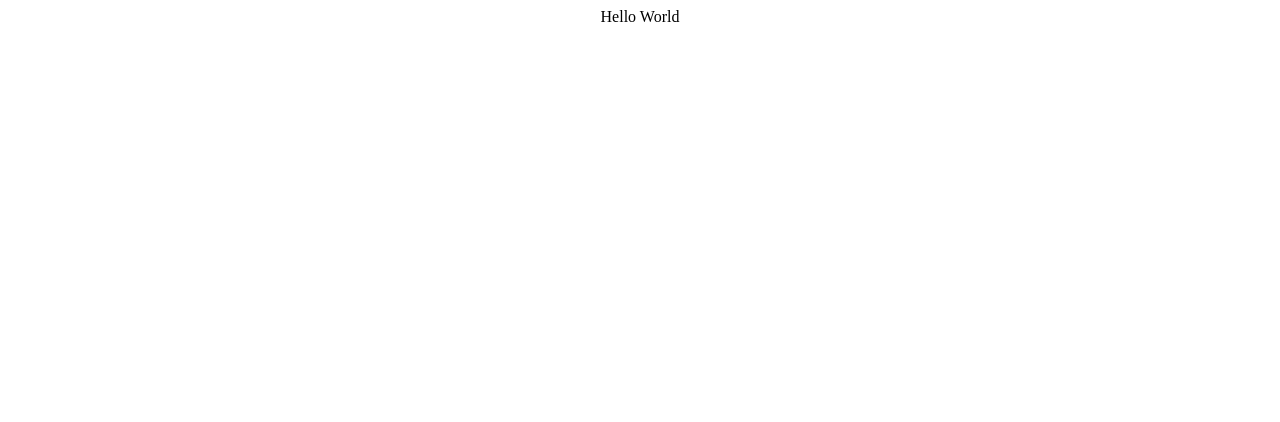
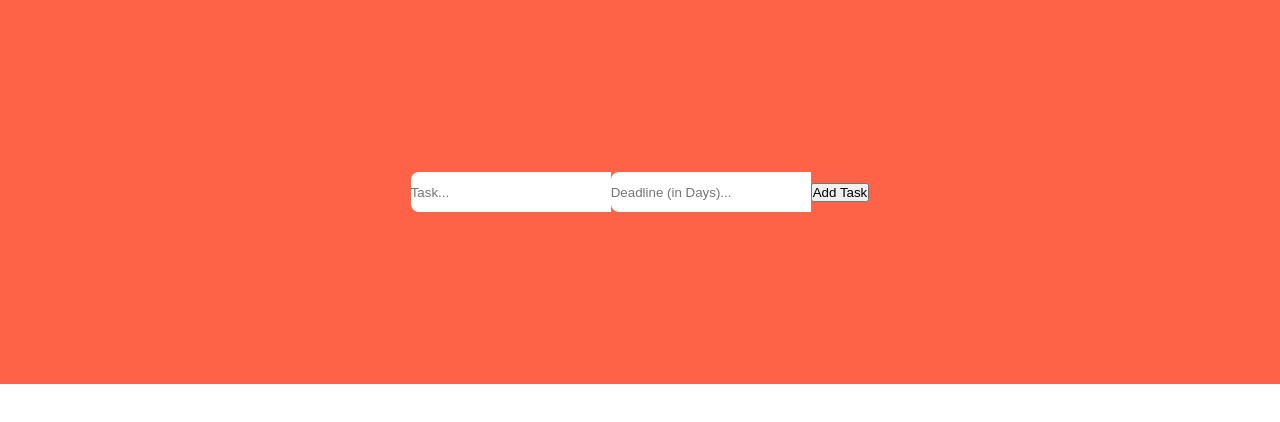
Before and after one commit to Lu-Smith/todo_list-react_typescript, a React (Create React App) app: page / in a window 1280 px wide. Shown: the top 422 px of the page. Built offline with nearby package versions, Linux system fonts and the light colour scheme.

Commit message:
Created App.css

```diff
--- a/src/App.css
+++ b/src/App.css
@@ -1,38 +1,32 @@
+@import url('https://fonts.googleapis.com/css2?family=Dancing+Script:wght@400;700&family=Open+Sans&display=swap');
+
+*{
+  margin: 0;
+  padding: 0;
+  box-sizing: border-box;
+}
 .App {
-  text-align: center;
+  display: flex;
+  align-items: center;
+  flex-direction: column;
+  width: 100vw;
+  height: 100vw;
+  font-family: 'Open Sans', sans-serif;
 }
 
-.App-logo {
-  height: 40vmin;
-  pointer-events: none;
+.App .header {
+  background-color: tomato;
+  width: 100%;
+  height: 30%;
+  display: flex;
+  justify-content: center;
+  align-items: center;
 }
 
-@media (prefers-reduced-motion: no-preference) {
-  .App-logo {
-    animation: App-logo-spin infinite 20s linear;
-  }
+.App .header input {
+ width: 200px;
+ height: 40px;
+ border: none;
+ border-top-left-radius: 8px;
+ border-bottom-left-radius: 8px;
 }
-
-.App-header {
-  background-color: #282c34;
-  min-height: 100vh;
-  display: flex;
-  flex-direction: column;
-  align-items: center;
-  justify-content: center;
-  font-size: calc(10px + 2vmin);
-  color: white;
-}
-
-.App-link {
-  color: #61dafb;
-}
-
-@keyframes App-logo-spin {
-  from {
-    transform: rotate(0deg);
-  }
-  to {
-    transform: rotate(360deg);
-  }
-}
--- a/src/App.tsx
+++ b/src/App.tsx
@@ -1,10 +1,17 @@
-import React from 'react';
+import React, {FC} from 'react';
 import './App.css';
 
-function App() {
+const App: FC = () => {
   return (
-    <div className="App">
-      Hello World
+    <div className='App'>
+      <div className='header'>
+        <div>
+           <input type='text' placeholder='Task...'/>
+           <input type='number' placeholder='Deadline (in Days)...'/>
+        </div>
+        <button>Add Task</button>
+      </div>
+      <div className='todoList'></div>
     </div>
   );
 }
```
